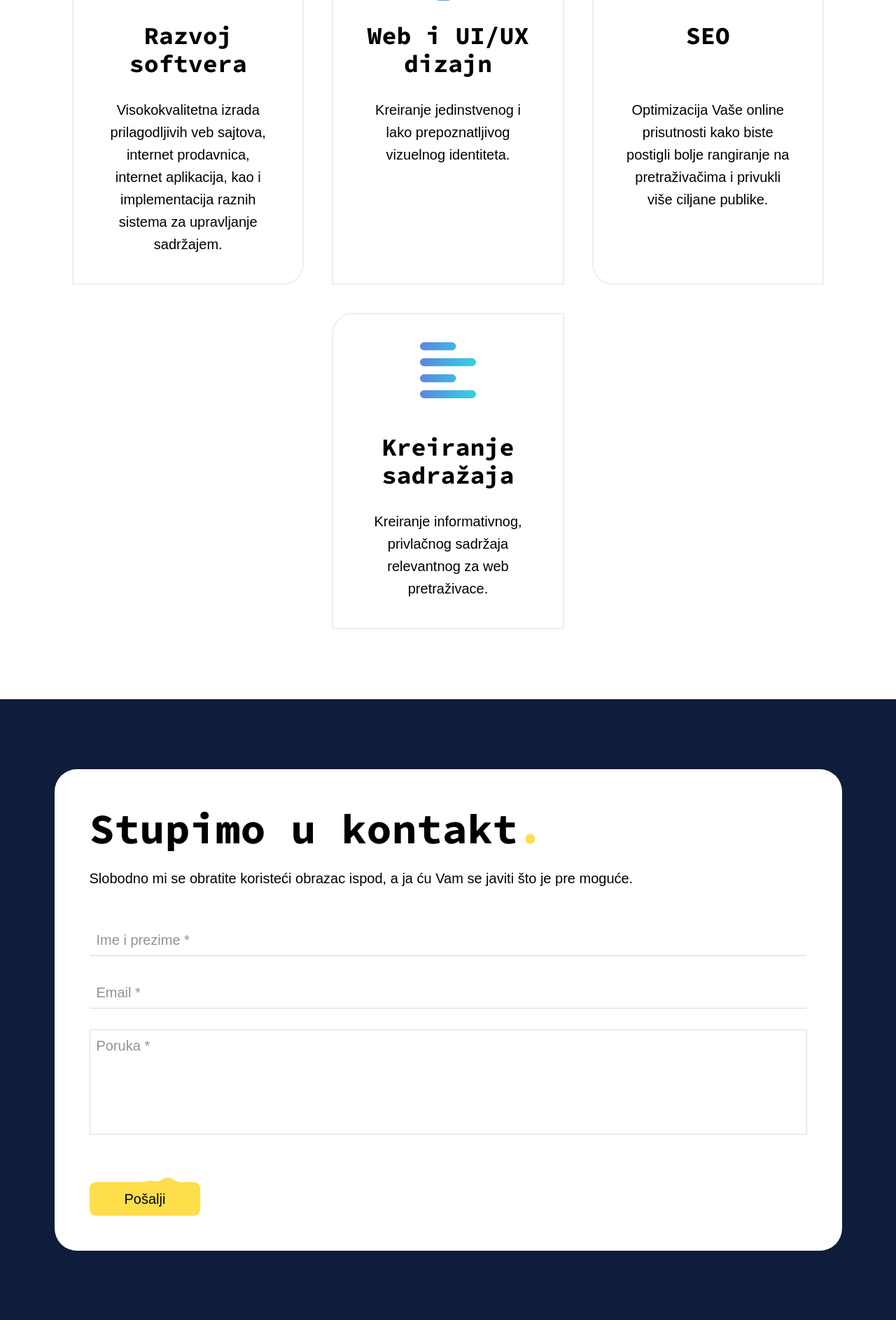
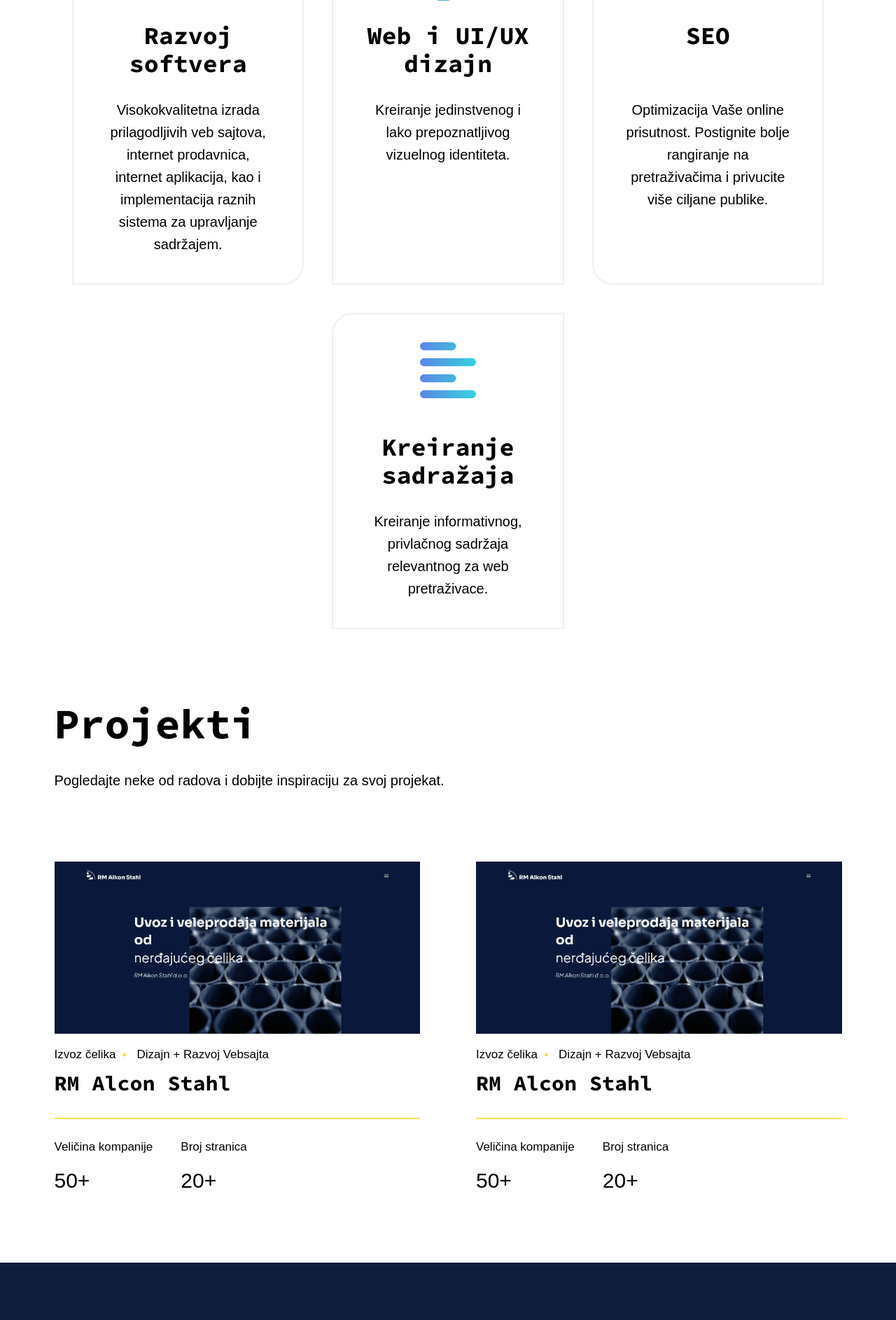
Before and after one commit to milosRank/milos-rankovic-portfolio, a PHP site: page / in a window 1280 px wide. Shown: the part 1263-3149 px from the top of the page at 70% size. Run offline with PHP 8.4, Linux system fonts and the light colour scheme; style sheets or scripts are compiled from the project's sources; some libraries are stand-ins or nearby versions; some web fonts are replaced.

Commit message:
Projects section in progress

```diff
--- a/assets/scss/_global.scss
+++ b/assets/scss/_global.scss
@@ -21,6 +21,7 @@
 *::before {
     box-sizing: border-box;
     -webkit-tap-highlight-color: transparent;
+    scroll-margin-top: 50px;
 }
 
 html.screen-locked {
@@ -101,6 +102,23 @@ strong {
     color: vars.$text-sixth-color;
 }
 
+.heading {
+
+    .title:not(:last-child) {
+        margin-bottom: 30px;
+    }
+
+    .subtitle {
+
+        *:first-child {
+            margin-top: 0;
+        }
+
+        *:last-child {
+            margin-bottom: 0;
+        }
+    }
+}
 
 
 // ==== Block elements ====
--- a/assets/scss/backgrounds/_background-colors.scss
+++ b/assets/scss/backgrounds/_background-colors.scss
@@ -36,3 +36,7 @@
 .bg-whiteish {
     background-color: vars.$whiteish;
 }
+
+.bg-blue-green-gradient {
+    background: vars.$bg-blue-green-gradient; // Blue - Green
+}
--- a/assets/scss/colors/_variables.scss
+++ b/assets/scss/colors/_variables.scss
@@ -40,3 +40,8 @@ $text-tertiary-color: $brand-tertiary-color;
 $text-fourth-color: $brand-fourth-color;
 $text-fifth-color: $white;
 $text-sixth-color: $yellow;
+
+
+// ====  Gradients ====
+
+$bg-blue-green-gradient: linear-gradient(to top, #5B86E5, #36D1DC); // Blue - Green
--- a/assets/scss/components/_form-elements.scss
+++ b/assets/scss/components/_form-elements.scss
@@ -14,9 +14,9 @@ $gray: #dadadb;
 
 input {
     width: 100%;
-    padding-bottom: 10px;
-    padding-top: 10px;
-    padding-left: 10px;
+    padding-bottom: 15px;
+    padding-top: 15px;
+    padding-left: 15px;
     border: 1px solid transparent;
     border-bottom: 1px solid $gray;
     color: vars.$text-primary-color;
@@ -48,6 +48,7 @@ input {
 
 .input-wrapper {
     position: relative;
+    z-index: 1;
 
     &:not(:last-child) {
         margin-bottom: 30px;
@@ -55,11 +56,11 @@ input {
 
     label {
         position: absolute;
-        left: 5px;
+        left: 10px;
         bottom: 10px;
         padding: 0 5px;
         @include vars.font(vars.$font-primary-regular, initial, vars.$fs-small, 2.6rem);
-        color: #929292;
+        color: vars.$brand-sixth-color;
         cursor: text;
         transition: 0.2s ease;
     }
@@ -76,7 +77,7 @@ textarea {
     resize: none;
     outline: none;
     background-color: transparent;
-    padding: 10px;
+    padding: 15px;
     border: 1px solid #dadadb;
     color: vars.$text-primary-color;
     @include vars.font(vars.$font-primary-regular, initial, vars.$fs-small, 2.6rem);
@@ -105,6 +106,9 @@ textarea {
     }
 }
 
+.column-wrapper {
+    margin-bottom: 30px;
+}
 
 // ==== Background color modifications ====
 
@@ -154,3 +158,20 @@ textarea {
     font-size: 14px;
     position: absolute;
 }
+
+@media(min-width: 768px) {
+
+    .column-wrapper {
+        display: flex;
+        gap: 40px;
+
+        &:not(:last-child) {
+            margin-bottom: 30px;
+        }
+
+        .input-wrapper {
+            width: calc(50% - 20px);
+            margin-bottom: 0;
+        }
+    }
+}
--- a/assets/scss/partials/header/_navigation-menu.scss
+++ b/assets/scss/partials/header/_navigation-menu.scss
@@ -205,8 +180,6 @@ header .navigation-menu {
                 }
 
                 &.active-section a {
-                    background: transparent;
-                    font-family: vars.$font-primary-bold;
 
                     &::before {
                         background: transparent;
--- a/assets/scss/sections/_all-sections.scss
+++ b/assets/scss/sections/_all-sections.scss
@@ -14,3 +14,4 @@
 @import "hero-section";
 @import "contact";
 @import "services";
+@import "projects.scss";
--- a/assets/scss/sections/_contact.scss
+++ b/assets/scss/sections/_contact.scss
@@ -16,9 +16,9 @@
     padding-bottom: 100px;
     background-color: vars.$dark-grey;
 
-    .contact__inner {
-        padding: 50px;
-        border-radius: 32px;
+    .heading-and-text {
+        color: vars.$white;
+    }
 
     .heading {
         margin-bottom: 20px;
@@ -41,6 +41,7 @@
 
     .text {
         margin-bottom: 50px;
+        max-width: 700px;
 
         & > *:first-child {
             margin-top: 0;
@@ -50,6 +51,11 @@
             margin-bottom: 0;
         }
     }
+
+    .contact__inner {
+        padding: 50px;
+        border-radius: 32px;
+
 
         .cta-wrapper {
             margin-top: 60px;
@@ -88,7 +94,6 @@
     .contact {
         padding-top: 50px;
         padding-bottom: 50px;
-        scroll-margin-top: 50px;
 
         .contact__inner {
             padding: 30px;
--- a/assets/scss/sections/_hero-section.scss
+++ b/assets/scss/sections/_hero-section.scss
@@ -57,7 +57,7 @@
     }
 
     .content {
-        max-width: 1100px;
+        max-width: 700px;
 
         .text {
 
--- /dev/null
+++ b/assets/scss/sections/projects.scss
@@ -0,0 +1,180 @@
+/*
+    ==== PROJECTS ====
+
+    Description:
+        Projects of website.
+
+    Modificators:
+        No modificators.
+
+*/
+
+@use "../variables" as vars;
+
+.projects {
+    padding-top: 100px;
+    padding-bottom: 100px;
+
+    .heading {
+        margin-bottom: 100px;
+
+        .title {
+
+            h1,
+            h2,
+            h3,
+            h4,
+            h5,
+            h6 {
+                font-size: vars.$fs-medium-large;
+                line-height: calc(vars.$fs-medium-large + 1rem);
+                margin-top: 0;
+                margin-bottom: 0;
+            }
+        }
+    }
+
+    .box {
+
+        a {
+            display: inline-block;
+            text-decoration: none;
+            color: vars.$text-primary-color;
+
+            &:hover {
+
+                .featured-image {
+
+                    .overlay {
+                        opacity: 1;
+                        transition: 0.3s ease;
+                    }
+                }
+
+            }
+        }
+
+        .featured-image {
+            position: relative;
+            margin-bottom: 20px;
+            font-size: 0;
+            line-height: 0;
+
+            .overlay {
+                opacity: 0;
+                transition: 0.3s ease;
+                position: absolute;
+                width: 100%;
+                height: 100%;
+                top: 0;
+                left: 0;
+                right: 0;
+                bottom: 0;
+                display: flex;
+                align-items: center;
+                justify-content: center;
+                background-color: rgba(64, 162, 216, 0.9);
+                color: vars.$text-fifth-color;
+                font-size: 2.2rem;
+                line-height: 2.5rem;
+
+            }
+        }
+
+        .labels-wrapper {
+            display: flex;
+            margin-bottom: 10px;
+            font-size: 1.7rem;
+
+            .label {
+                position: relative;
+
+                &:not(:last-child) {
+                    padding-right: 30px;
+
+                    &::before {
+                        @include vars.pseudo("", 5px, 5px, absolute);
+                        right: 15px;
+                        top: 52%;
+                        transform: translateY(-50%);
+                        display: inline-block;
+                        background-color: vars.$brand-fifth-color;
+                        border-radius: 50%;
+                    }
+                }
+            }
+        }
+
+        .title {
+
+            h1,
+            h2,
+            h3,
+            h4,
+            h5,
+            h6 {
+                margin-top: 0;
+                margin-bottom: 0;
+                font-size: vars.$fs-medium-small;
+                line-height: 4rem;
+            }
+        }
+
+        .separator {
+            height: 2px;
+            width: 100%;
+            background-color: vars.$brand-fifth-color;
+            margin: 30px 0;
+        }
+
+        .project-information {
+            display: flex;
+
+            .information {
+
+                &:not(:last-child) {
+                    margin-right: 40px;
+                }
+
+                .title {
+                    font-size: 1.7rem;
+                    margin-bottom: 20px;
+                }
+
+                .value {
+                    font-size: 3rem;
+                    line-height: 3.5rem;
+                }
+            }
+        }
+    }
+}
+
+
+
+// RESPONSIVE
+
+@media(min-width: 768px) {
+
+    .projects {
+
+        .projects-list {
+            display: flex;
+            justify-content: space-between;
+            gap: 40px;
+            flex-wrap: wrap;
+
+            .box {
+                width: calc(50% - 40px);
+            }
+        }
+    }
+}
+
+@media(max-width: 575px) {
+
+    .projects {
+        padding-top: 50px;
+        padding-bottom: 50px;
+    }
+}
--- a/index.php
+++ b/index.php
@@ -21,7 +21,7 @@
 
     </head>
 
-<body >
+    <body>
 
         <!-- Page wrapper start -->
         <div class="page-warpper">
@@ -36,6 +36,9 @@
 
                 <!-- Services section -->
                 <?php include 'sections/services.php';?>
+
+                <!-- Projects section -->
+                <?php include 'sections/projects.php';?>
 
                 <!-- Contact section -->
                 <?php include 'sections/contact.php';?>
--- a/partials/elements/header.php
+++ b/partials/elements/header.php
@@ -22,14 +22,11 @@
                             <div class="links-holder__inner">
                                 <nav class="navigation-menu">
                                     <ul>
-                                        <li>
-                                            <a href="#">O meni</a>
-                                        </li>
                                         <li class="active-section">
-                                            <a href="#">Usluge</a>
+                                            <a href="#services">Usluge</a>
                                         </li>
                                         <li>
-                                            <a href="#">Projekti</a>
+                                            <a href="#projects">Projekti</a>
                                         </li>
                                         <li>
                                             <a href="#">Iskustva klijenata</a>
--- a/sections/contact.php
+++ b/sections/contact.php
@@ -4,9 +4,7 @@
         <div class="wrapper">
             <div class="container">
 
-                <!-- Contact section inner start -->
-                <div class="contact__inner bg-white">
-
+            <div class="heading-and-text">
                 <div class="heading">
                     <div class="title">
                         <h2>Stupimo u kontakt<span class="dot">.</span></h2>
@@ -15,12 +13,18 @@
 
                 <div class="text">
                     <p>
-                            Slobodno mi se obratite koristeći obrazac ispod,
+                        Slobodno mi se obratite koristeći obrazac ispod
                         a ja ću Vam se javiti što je pre moguće.
                     </p>
                 </div>
+            </div>
+
+                <!-- Contact section inner start -->
+                <div class="contact__inner bg-white">
 
                     <form id="contact-form" action="#" method="post">
+
+                        <div class="column-wrapper">
                             <div class="input-wrapper">
                                 <input id="full_name" type="text" name="full_name">
                                 <label for="full_name">Ime i prezime *</label>
@@ -28,6 +32,7 @@
                             <div class="input-wrapper">
                                 <input id="email" type="email" name="email">
                                 <label for="email">Email *</label>
+                            </div>
                         </div>
                         <div class="input-wrapper">
                             <textarea id="message" name="message"></textarea>
--- a/sections/hero-section.php
+++ b/sections/hero-section.php
@@ -21,9 +21,8 @@
                     <div class="content">
                         <div class="text">
                             <p>
-                                Lorem ipsum dolor sit, amet consectetur adipisicing elit. Sit harum ex non sequi
-                                mollitia nesciunt voluptatem dolores aspernatur ducimus aut et ipsa pariatur
-                                perferendis, nihil quod at nemo illum laboriosam.
+                                Nadogradite svoje poslovanje kroz digitalnu transformaciju i otvorite vrata novim mogućnostima.
+                                Budite uvek za korak ispred konkurencije.
                             </p>
                         </div>
                     </div>
--- /dev/null
+++ b/sections/projects.php
@@ -0,0 +1,98 @@
+<!-- Projects section start -->
+<section class="projects padding-top-0" id="projects">
+    <div class="container-fluid">
+        <div class="wrapper">
+            <div class="container">
+
+                <div class="heading">
+                    <div class="title">
+                        <h2>Projekti</h2>
+                    </div>
+                    <div class="subtitle">
+                        <p>Pogledajte neke od radova i dobijte inspiraciju za svoj projekat.</p>
+                    </div>
+                </div>
+
+                <!-- Projects list start -->
+                <div class="projects-list">
+
+                    <!-- Project start -->
+                    <div class="project box">
+                        <a href="#">
+                            <div class="featured-image">
+                                <img src="./assets/img/projects/rm-alcon/homepage.webp" width="" height="" alt="RM Alcon Homepage"/>
+                                <div class="overlay">
+                                    <span>Posetite vebsajt</span>
+                                </div>
+                            </div>
+
+                            <div class="labels-wrapper">
+                                <div class="label domain">Izvoz čelika</div>
+                                <div class="label service">Dizajn + Razvoj Vebsajta</div>
+                            </div>
+
+                            <div class="title">
+                                <h3>RM Alcon Stahl</h3>
+                            </div>
+
+                            <div class="separator"></div>
+
+                            <div class="project-information">
+                                <div class="information company-size">
+                                    <div class="title">Veličina kompanije</div>
+                                    <div class="value">50+</div>
+                                </div>
+
+                                <div class="information pages-created">
+                                    <div class="title">Broj stranica</div>
+                                    <div class="value">20+</div>
+                                </div>
+                            </div>
+                        </a>
+
+
+                    </div> <!-- Project end -->
+
+                    <!-- Project start -->
+                    <div class="project box">
+                        <a href="#">
+                            <div class="featured-image">
+                                <img src="./assets/img/projects/rm-alcon/homepage.webp" width="" height="" alt="RM Alcon Homepage"/>
+                                <div class="overlay">
+                                    <span>Posetite vebsajt</span>
+                                </div>
+                            </div>
+
+                            <div class="labels-wrapper">
+                                <div class="label domain">Izvoz čelika</div>
+                                <div class="label service">Dizajn + Razvoj Vebsajta</div>
+                            </div>
+
+                            <div class="title">
+                                <h3>RM Alcon Stahl</h3>
+                            </div>
+
+                            <div class="separator"></div>
+
+                            <div class="project-information">
+                                <div class="information company-size">
+                                    <div class="title">Veličina kompanije</div>
+                                    <div class="value">50+</div>
+                                </div>
+
+                                <div class="information pages-created">
+                                    <div class="title">Broj stranica</div>
+                                    <div class="value">20+</div>
+                                </div>
+                            </div>
+                        </a>
+
+
+                    </div> <!-- Project end -->
+
+                </div> <!-- Projects list end -->
+
+            </div>
+        </div>
+    </div>
+</section> <!-- Projects section end -->
--- a/sections/services.php
+++ b/sections/services.php
@@ -1,5 +1,5 @@
 <!-- Services section start -->
-<section class="services">
+<section class="services" id="services">
 
     <div class="container-fluid">
         <div class="wrapper">
@@ -8,16 +8,17 @@
                 <!-- Services section inner start -->
                 <div class="services__inner">
 
+                    <!-- Heading start -->
                     <div class="heading text-center">
                         <div class="title">
                             <h2>Usluge</h2>
                         </div>
                         <div class="subtitle">
                             <p>
-                                Velika paleta usluga u kojoj svako može pronaći ono što mu je potrebno.
+                                Široka paleta usluga u kojoj svako može pronaći ono što mu je potrebno.
                             </p>
                         </div>
-                    </div>
+                    </div> <!-- Heading end -->
 
                     <!-- Boxes holder start -->
                     <div class="boxes-holder">
@@ -73,8 +74,8 @@
 
                                     <div class="content">
                                         <p>
-                                            Optimizacija Vaše online prisutnosti kako biste postigli bolje
-                                            rangiranje na pretraživačima i privukli više ciljane publike.
+                                            Optimizacija Vaše online prisutnost. Postignite bolje
+                                            rangiranje na pretraživačima i privucite više ciljane publike.
                                         </p>
                                     </div>
                                 </div>
```
Also changed, not shown: other parts of assets/scss/partials/header/_navigation-menu.scss (+11 -36 lines), assets/img/icons/code-gradient.svg, assets/img/icons/content-gradient.svg, assets/img/icons/paint-roller-gradient.svg, assets/img/icons/seo-gradient.svg, assets/img/projects/rm-alcon/homepage.webp (added). Lines whose indentation alone changed are shown as unchanged.
